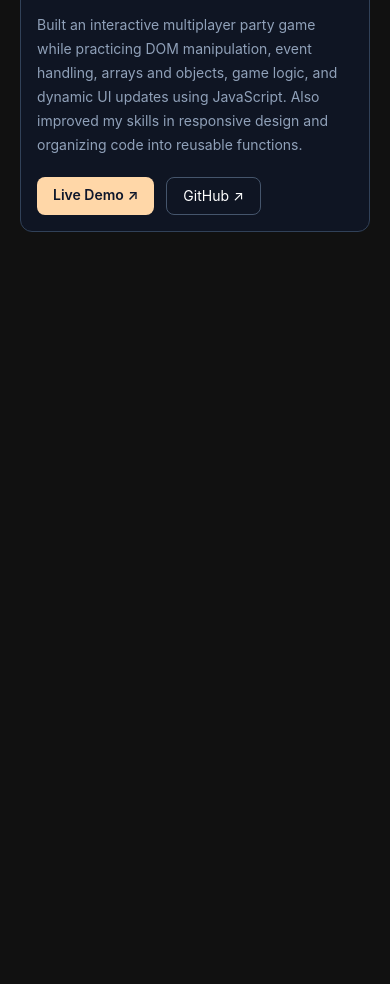
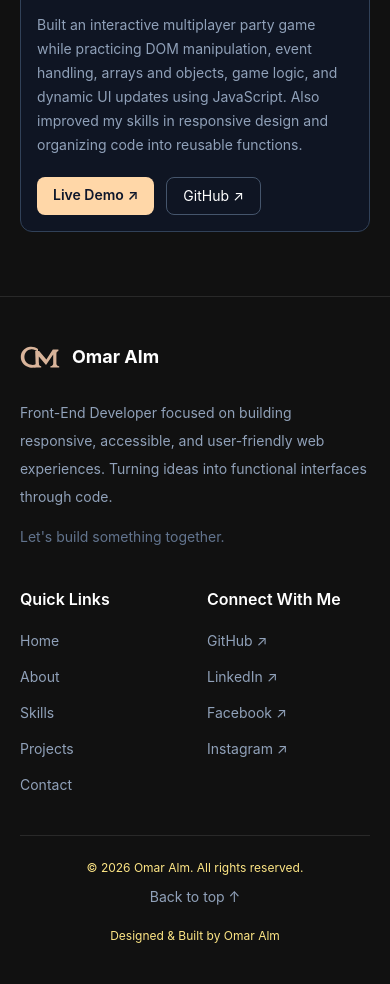
Before and after one commit to omarmalm2006-arch/portfolio, a website built with Vite: page index.html in a window 390 px wide. Shown: the part 5034-6018 px from the top of the page. Before the commit the page ends 5330 px from the top, so only its background shows below. Built offline with nearby package versions, Linux system fonts and the light colour scheme.

Commit message:
add a responsive footer

```diff
--- a/index.html
+++ b/index.html
@@ -607,6 +607,94 @@
   ></div>
 </section>
     </main>
+
+<!-- Footer -->
+<footer class="border-t border-white/10 bg-[#111111]">
+  <div class="mx-auto max-w-7xl px-5 py-10 sm:px-8 sm:py-12 lg:px-10">
+
+    <div class="grid grid-cols-2 gap-x-6 gap-y-10 sm:grid-cols-2 sm:gap-10 lg:grid-cols-4">
+
+      <!-- Brand -->
+      <div class="col-span-2 lg:col-span-2">
+        <a href="#home" class="inline-flex items-center gap-3 transition-opacity hover:opacity-80">
+          <img
+            src="/src/assets/icon/logo.svg"
+            alt="Omar Alm Logo"
+            class="size-10 sm:size-11"
+          />
+          <span class="text-lg font-bold text-white sm:text-xl">Omar Alm</span>
+        </a>
+
+        <p class="mt-4 max-w-md text-sm leading-7 text-slate-400">
+          Front-End Developer focused on building responsive,
+          accessible, and user-friendly web experiences.
+          Turning ideas into functional interfaces through code.
+        </p>
+
+        <p class="mt-4 text-sm text-slate-500">
+          Let's build something together.
+        </p>
+      </div>
+
+      <div>
+        <h3 class="mb-5 font-semibold text-white">Quick Links</h3>
+        <ul class="flex flex-col gap-4 text-sm text-slate-400">
+          <li><a href="#home" class="transition-colors hover:text-amber-200">Home</a></li>
+          <li><a href="#about" class="transition-colors hover:text-amber-200">About</a></li>
+          <li><a href="#skill" class="transition-colors hover:text-amber-200">Skills</a></li>
+          <li><a href="#project" class="transition-colors hover:text-amber-200">Projects</a></li>
+          <li><a href="#contact" class="transition-colors hover:text-amber-200">Contact</a></li>
+        </ul>
+      </div>
+
+      <div>
+        <h3 class="mb-5 font-semibold text-white">Connect With Me</h3>
+        <ul class="flex flex-col gap-4 text-sm text-slate-400">
+          <li>
+            <a href="https://github.com/omarmalm2006-arch" target="_blank" rel="noopener noreferrer" class="transition-colors hover:text-amber-200">
+              GitHub ↗
+            </a>
+          </li>
+          <li>
+            <a href="https://linkedin.com/in/omar-alm-478769388/" target="_blank" rel="noopener noreferrer" class="transition-colors hover:text-amber-200">
+              LinkedIn ↗
+            </a>
+          </li>
+          <li>
+            <a href="https://facebook.com/omar.alm.37819" target="_blank" rel="noopener noreferrer" class="transition-colors hover:text-amber-200">
+              Facebook ↗
+            </a>
+          </li>
+          <li>
+            <a href="https://instagram.com/omaralm22" target="_blank" rel="noopener noreferrer" class="transition-colors hover:text-amber-200">
+              Instagram ↗
+            </a>
+          </li>
+        </ul>
+      </div>
+
+    </div>
+
+    <!-- Bottom Footer -->
+    <div class="mt-10 flex flex-col items-center gap-4 border-t border-white/10 pt-6 text-center sm:mt-12 sm:flex-row sm:justify-between sm:text-left">
+
+      <p class="text-xs text-amber-200">
+        © 2026 Omar Alm. All rights reserved.
+      </p>
+
+      <a href="#home" class="text-sm text-slate-400 transition-colors hover:text-amber-200 animate-bounce">
+        Back to top ↑
+      </a>
+
+      <p class="text-xs text-amber-200">
+        Designed & Built by Omar Alm
+      </p>
+
+    </div>
+
+  </div>
+</footer>
+
 <script src="src/js/project.js"></script>
     <script type="module" src="/src/js/main.js"></script>
   </body>
```
